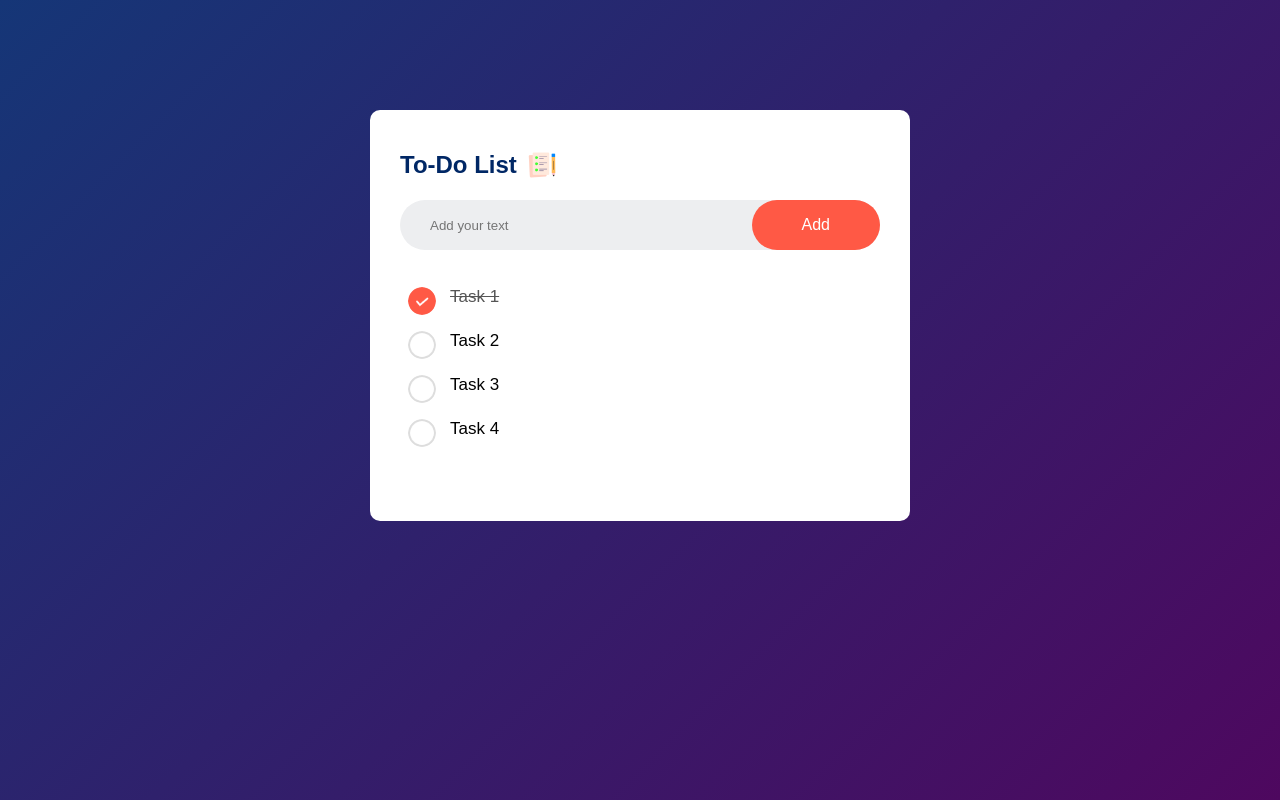
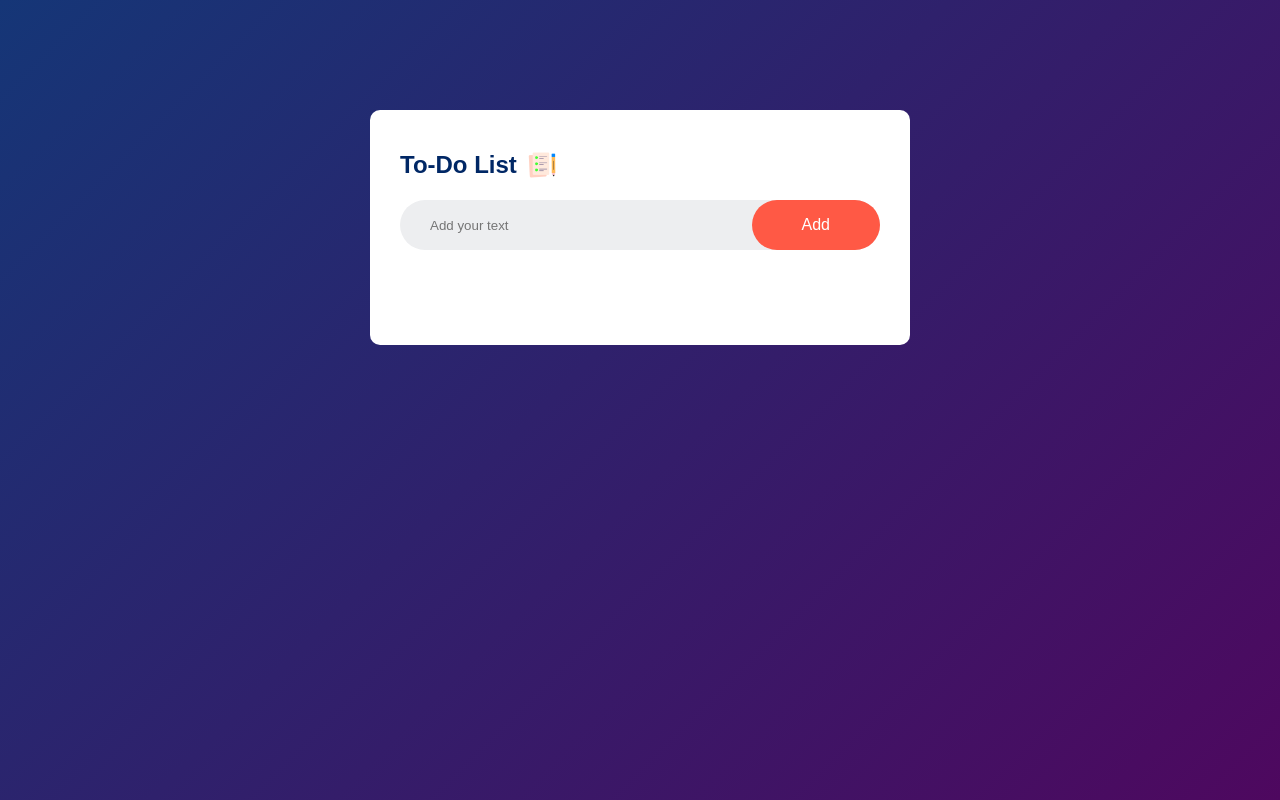
Before and after one commit to khairulrafiudin/To-Do-List, a plain HTML site: page index.html in a window 1280 px wide. Drawn offline with Linux system fonts and the light colour scheme.

Commit message:
javascript

```diff
--- a/index.html
+++ b/index.html
@@ -14,10 +14,10 @@
                 <button>Add</button>
             </div>
             <ul id="list-container">
-                <li class="checked">Task 1</li>
+                <!-- <li class="checked">Task 1</li>
                 <li>Task 2</li>
                 <li>Task 3</li>
-                <li>Task 4</li>
+                <li>Task 4</li> -->
             </ul>
         </div>
 </div>
```
Also changed, not shown: sripct.js (added).
